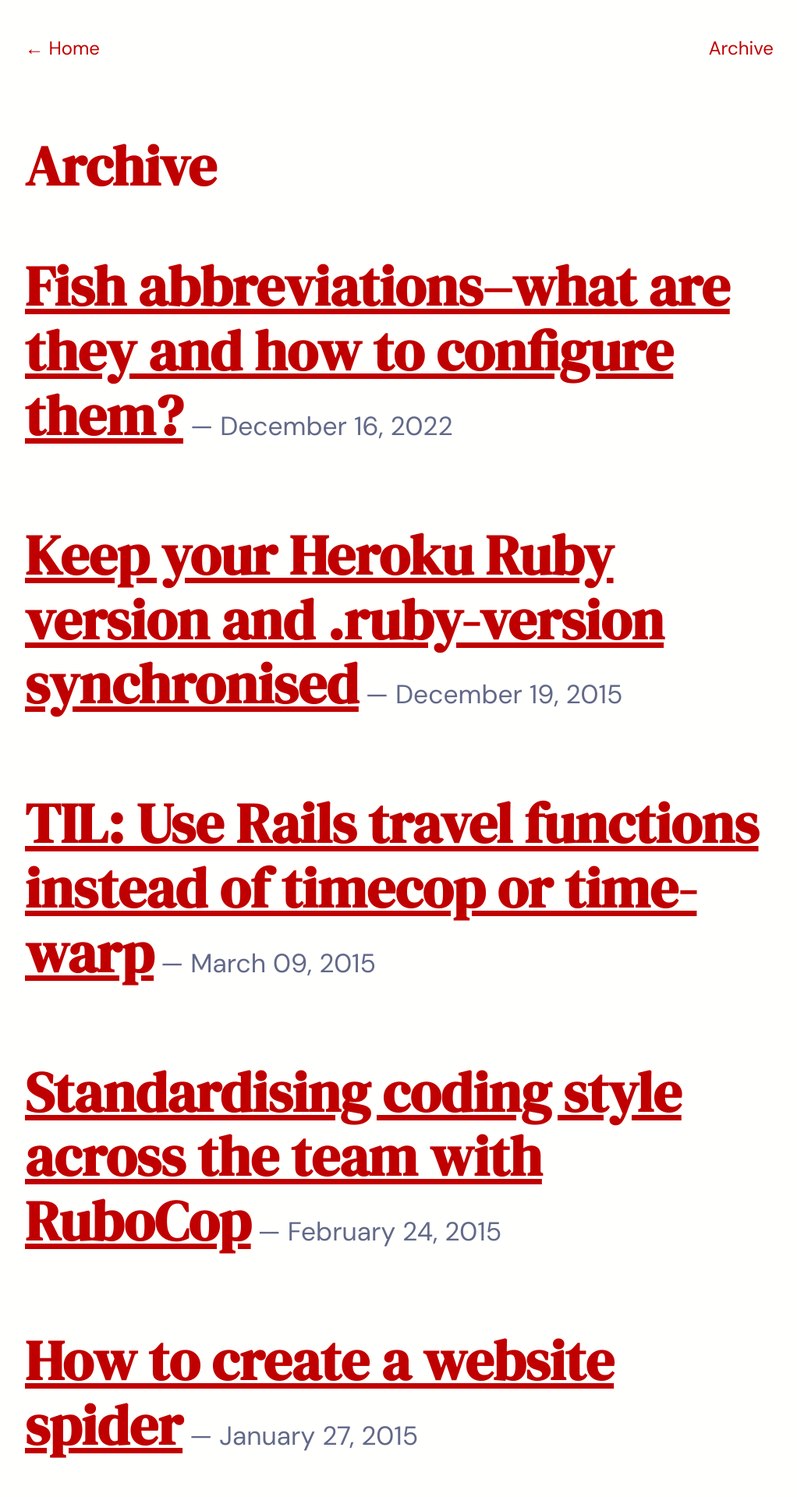
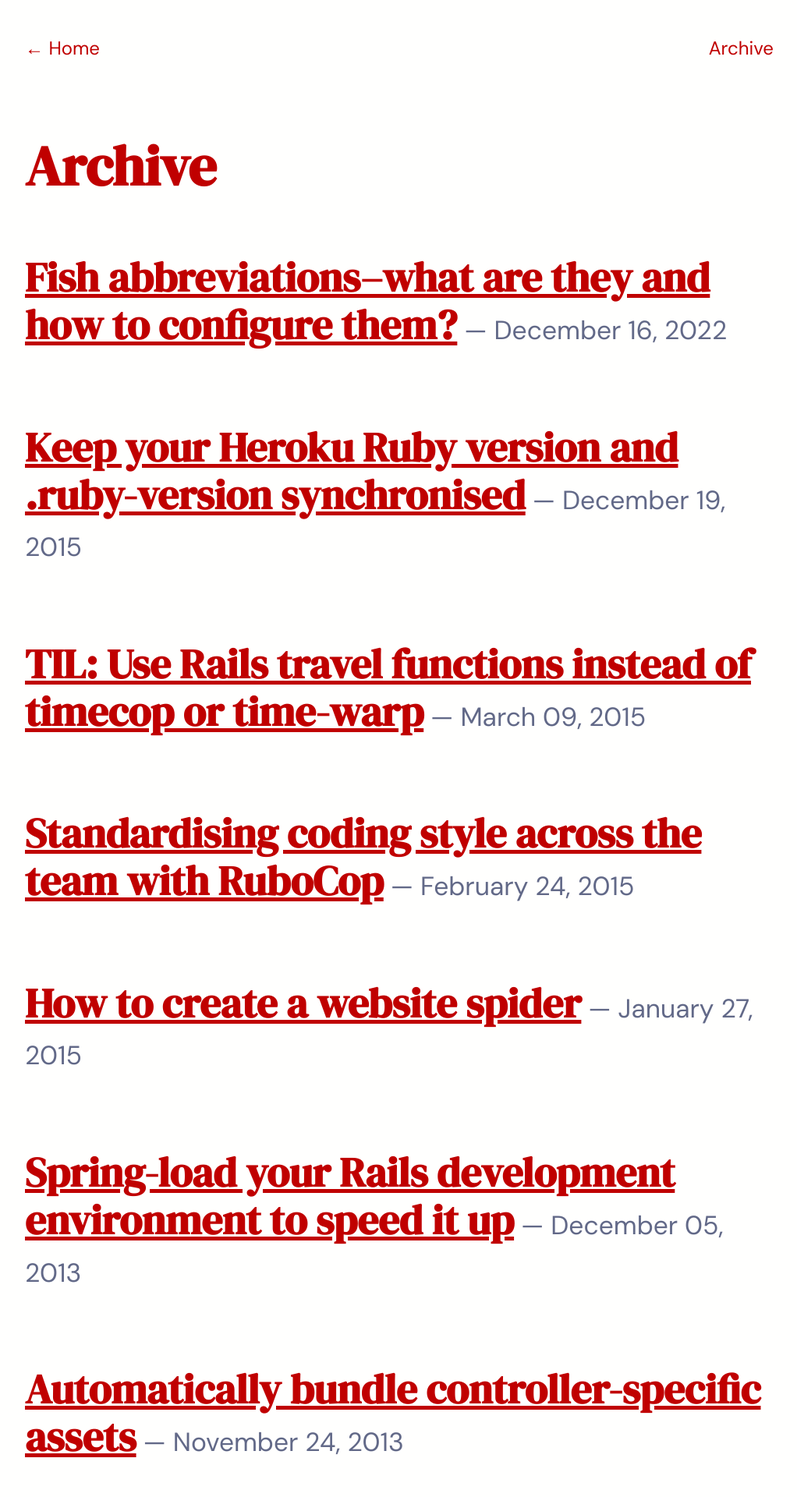
Before and after one commit to pusewicz/layer22.com, a Jekyll site: the page built from archive.markdown, in a window 1280 px wide. Shown: the top 1920 px of the page at 78% size, without its empty margins (16-1038 px from the left). Built offline with Jekyll 4.4.1, drawn with Linux system fonts in a browser that asks for light colours.

Commit message:
Fix the size of h2

```diff
--- a/assets/css/main.scss
+++ b/assets/css/main.scss
@@ -120,6 +120,12 @@ article.post {
     font-size: 3rem;
     margin-bottom: 3rem;
     margin-top: 4rem;
+  }
+
+  h2 {
+    font-size: 2.2rem;
+    margin-bottom: 1rem;
+    margin-top: 2rem;
   }
 
   p {
```
